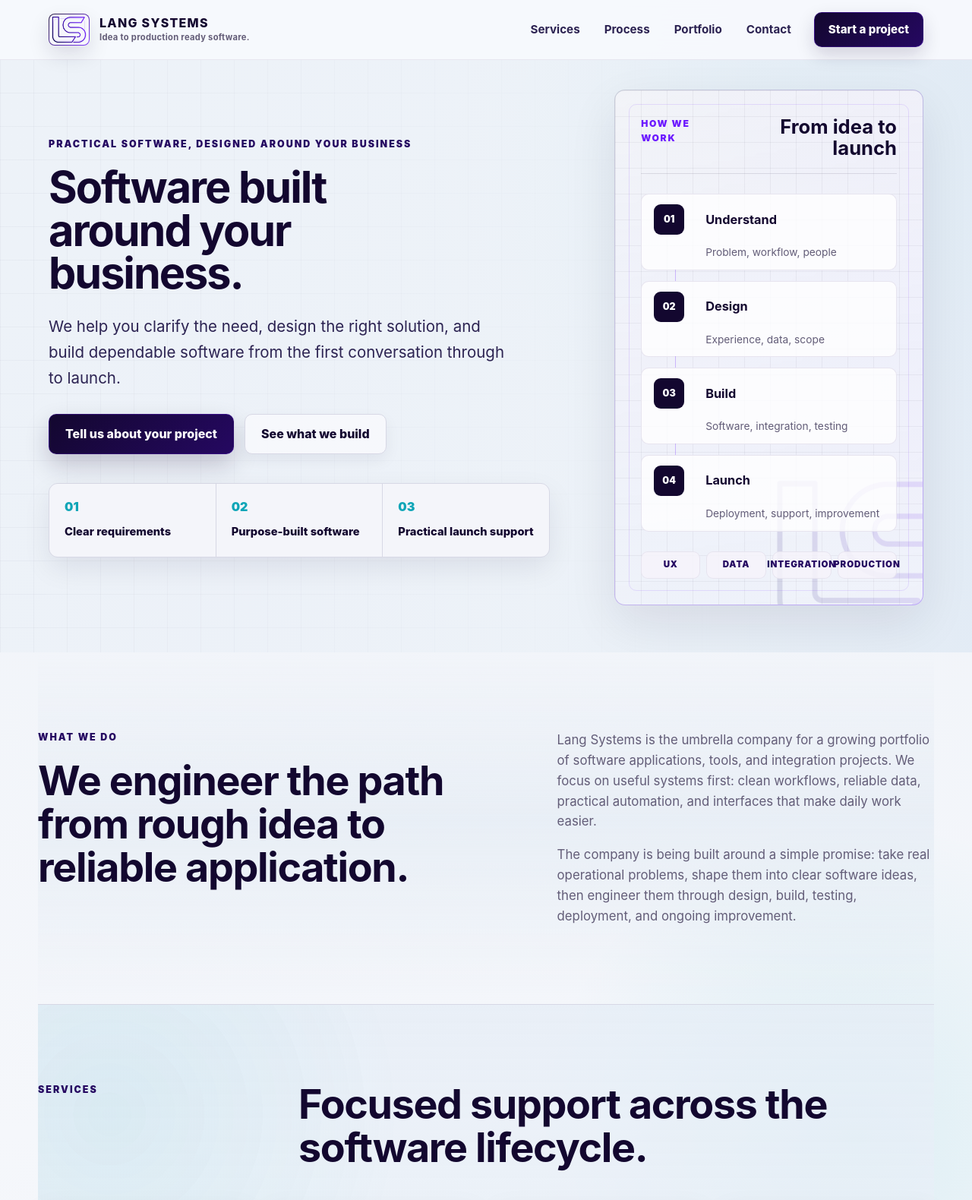
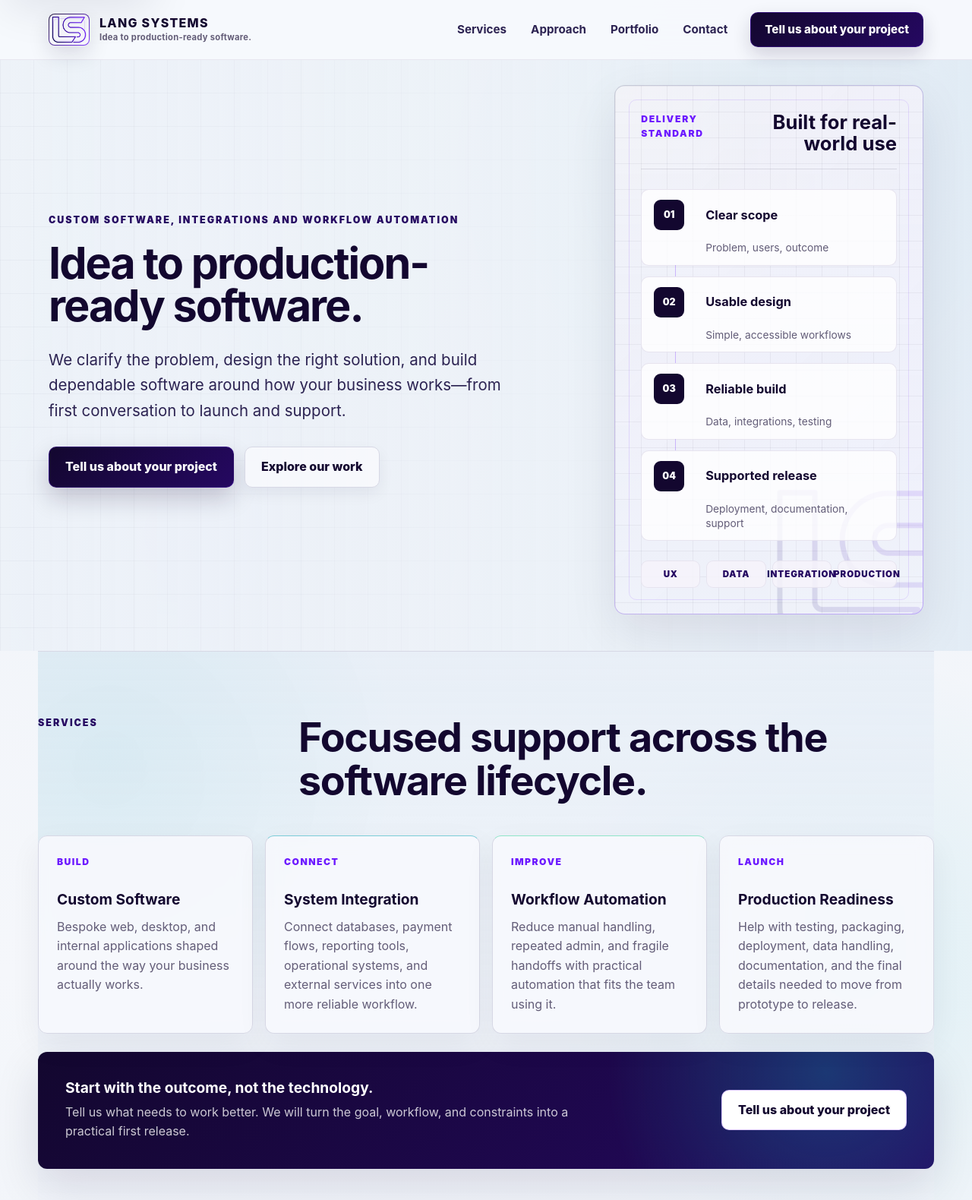
Before and after one commit to langzonedev/LangSystemsWebsite, a website: page index.html in a window 1280 px wide. Shown: the top 1580 px of the page at 76% size. Drawn offline with Linux system fonts and the light colour scheme.

Commit message:
Refine website message hierarchy and accessibility (#13)
Restore the production-ready hero message, reduce duplicated content and excess spacing, and fix mobile navigation keyboard accessibility.

```diff
--- a/index.html
+++ b/index.html
@@ -12,11 +12,12 @@
     <meta name="lang-systems-intake-endpoint" content="https://lang-systems-intake.langsystemsdesign.workers.dev/api/project-submissions" />
     <!-- Verified Cloudflare Worker production delivery. Retain the email-client code path for controlled rollback only. -->
     <meta name="lang-systems-intake-mode" content="api" />
-    <title>Lang Systems | Idea to Production Ready Software</title>
+    <title>Lang Systems | Idea to Production-Ready Software</title>
     <link rel="icon" type="image/png" href="assets/lang-systems-logo.png" />
-    <link rel="stylesheet" href="styles.css?v=20260804-ux2" />
+    <link rel="stylesheet" href="styles.css?v=20260923-scrutiny" />
   </head>
   <body>
+    <a class="skip-link" href="#top">Skip to main content</a>
     <header class="site-header" data-header>
       <a class="brand" href="#top" aria-label="Lang Systems home">
         <span class="brand-mark" aria-hidden="true">
@@ -24,7 +25,7 @@
         </span>
         <span class="brand-copy">
           <span class="brand-text">Lang Systems</span>
-          <span class="brand-tagline">Idea to production ready software.</span>
+          <span class="brand-tagline">Idea to production-ready software.</span>
         </span>
       </a>
       <button class="nav-toggle" type="button" aria-expanded="false" aria-controls="site-nav">
@@ -35,10 +36,10 @@
       </button>
       <nav id="site-nav" class="site-nav" aria-label="Main navigation">
         <a href="#services">Services</a>
-        <a href="#process">Process</a>
+        <a href="#process">Approach</a>
         <a href="#portfolio">Portfolio</a>
         <a href="#contact">Contact</a>
-        <button class="nav-start" type="button" data-open-intake>Start a project</button>
+        <button class="nav-start" type="button" data-open-intake>Tell us about your project</button>
       </nav>
     </header>
 
@@ -46,59 +47,45 @@
       <section class="hero" aria-labelledby="hero-title">
         <div class="hero-shell">
           <div class="hero-content">
-            <p class="eyebrow">Practical software, designed around your business</p>
-            <h1 id="hero-title">Software built around your business.</h1>
+            <p class="eyebrow">Custom software, integrations and workflow automation</p>
+            <h1 id="hero-title">Idea to production-ready software.</h1>
             <p class="hero-lede">
-              We help you clarify the need, design the right solution, and build dependable software
-              from the first conversation through to launch.
+              We clarify the problem, design the right solution, and build dependable software around
+              how your business works—from first conversation to launch and support.
             </p>
             <div class="hero-actions">
               <button class="button primary" type="button" data-open-intake>Tell us about your project</button>
-              <a class="button secondary" href="#portfolio">See what we build</a>
+              <a class="button secondary" href="#portfolio">Explore our work</a>
             </div>
-            <dl class="hero-proof" aria-label="What to expect from Lang Systems">
-              <div>
-                <dt>01</dt>
-                <dd>Clear requirements</dd>
-              </div>
-              <div>
-                <dt>02</dt>
-                <dd>Purpose-built software</dd>
-              </div>
-              <div>
-                <dt>03</dt>
-                <dd>Practical launch support</dd>
-              </div>
-            </dl>
           </div>
           <aside class="engineering-board" aria-label="Application engineering build path">
             <div class="board-mark" aria-hidden="true">
               <img src="assets/lang-systems-mark-outline.png" alt="" />
             </div>
             <div class="board-header">
-              <span>How we work</span>
-              <strong>From idea to launch</strong>
+              <span>Delivery standard</span>
+              <strong>Built for real-world use</strong>
             </div>
             <div class="blueprint-flow">
               <div class="blueprint-node">
                 <span>01</span>
-                <strong>Understand</strong>
-                <small>Problem, workflow, people</small>
+                <strong>Clear scope</strong>
+                <small>Problem, users, outcome</small>
               </div>
               <div class="blueprint-node">
                 <span>02</span>
-                <strong>Design</strong>
-                <small>Experience, data, scope</small>
+                <strong>Usable design</strong>
+                <small>Simple, accessible workflows</small>
               </div>
               <div class="blueprint-node">
                 <span>03</span>
-                <strong>Build</strong>
-                <small>Software, integration, testing</small>
+                <strong>Reliable build</strong>
+                <small>Data, integrations, testing</small>
               </div>
               <div class="blueprint-node">
                 <span>04</span>
-                <strong>Launch</strong>
-                <small>Deployment, support, improvement</small>
+                <strong>Supported release</strong>
+                <small>Deployment, documentation, support</small>
               </div>
             </div>
             <div class="board-footer">
@@ -108,25 +95,6 @@
               <span>Production</span>
             </div>
           </aside>
-        </div>
-      </section>
-
-      <section class="intro section" aria-labelledby="intro-title">
-        <div class="section-heading">
-          <p class="eyebrow">What we do</p>
-          <h2 id="intro-title">We engineer the path from rough idea to reliable application.</h2>
-        </div>
-        <div class="intro-copy">
-          <p>
-            Lang Systems is the umbrella company for a growing portfolio of software applications,
-            tools, and integration projects. We focus on useful systems first: clean workflows,
-            reliable data, practical automation, and interfaces that make daily work easier.
-          </p>
-          <p>
-            The company is being built around a simple promise: take real operational problems,
-            shape them into clear software ideas, then engineer them through design, build, testing,
-            deployment, and ongoing improvement.
-          </p>
         </div>
       </section>
 
@@ -173,11 +141,11 @@
           <div>
             <h3>Start with the outcome, not the technology.</h3>
             <p>
-              You do not need to know what technology you need. Tell us what you are trying to
-              achieve, and we will handle the technical translation.
+              Tell us what needs to work better. We will turn the goal, workflow, and constraints
+              into a practical first release.
             </p>
           </div>
-          <button class="button primary" type="button" data-open-intake>Start a project</button>
+          <button class="button primary" type="button" data-open-intake>Tell us about your project</button>
         </div>
       </section>
 
@@ -446,8 +414,8 @@
           <p class="eyebrow">Contact</p>
           <h2 id="contact-title">Ready to shape the next system?</h2>
           <p>
-            Share the idea, workflow challenge, or integration gap you want to solve. We will help
-            shape the path from first conversation to practical software delivery.
+            Share the idea, workflow bottleneck, or integration gap. We will review it and come back
+            with the clearest practical next step.
           </p>
           <button class="button primary" type="button" data-open-intake>Tell us about your project</button>
         </div>
@@ -463,7 +431,7 @@
         <header class="intake-header">
           <div>
             <p class="eyebrow" data-intake-header-eyebrow>Project discovery</p>
-            <h2 id="intake-title" data-intake-header-title>Tell us what you want to achieve.</h2>
+            <h2 id="intake-title" data-intake-header-title tabindex="-1">Tell us what you want to achieve.</h2>
             <p data-intake-header-description>You do not need to know what technology you need. We will handle the technical translation.</p>
           </div>
           <button class="dialog-close" type="button" data-close-intake aria-label="Close project discovery">&times;</button>
@@ -674,7 +642,7 @@
         </span>
         <span class="brand-text">Lang Systems</span>
       </a>
-      <p>Idea to production ready software.</p>
+      <p>Idea to production-ready software.</p>
       <small>&copy; <span data-year></span> Lang Systems. All rights reserved.</small>
     </footer>
 
--- a/intake.js
+++ b/intake.js
@@ -594,6 +594,7 @@
 
     dialog.showModal();
     updateStep();
+    window.requestAnimationFrame(() => intakeHeaderTitle?.focus({ preventScroll: true }));
   }
 
   function requestClose({ syncHistory = true, confirmDirty = true } = {}) {
--- a/styles.css
+++ b/styles.css
@@ -53,6 +53,26 @@ body.nav-open {
   overflow: hidden;
 }
 
+.skip-link {
+  position: fixed;
+  top: 10px;
+  left: 10px;
+  z-index: 100;
+  padding: 10px 14px;
+  color: #ffffff;
+  font-weight: 800;
+  text-decoration: none;
+  background: var(--ink);
+  border-radius: 8px;
+  box-shadow: var(--shadow);
+  transform: translateY(-160%);
+  transition: transform 160ms ease;
+}
+
+.skip-link:focus {
+  transform: translateY(0);
+}
+
 a {
   color: inherit;
 }
@@ -234,8 +254,8 @@ img {
 
 .hero {
   position: relative;
-  min-height: min(800px, 100svh);
-  padding: 118px clamp(20px, 5vw, 64px) 62px;
+  min-height: min(720px, 100svh);
+  padding: 112px clamp(20px, 5vw, 64px) 48px;
   overflow: hidden;
   isolation: isolate;
   background:
@@ -287,7 +307,7 @@ p {
 }
 
 h1 {
-  max-width: 12ch;
+  max-width: 13ch;
   margin-bottom: 26px;
   color: var(--ink);
   font-size: clamp(3.15rem, 4.5vw, 4.65rem);
@@ -321,7 +341,7 @@ h3 {
   display: flex;
   flex-wrap: wrap;
   gap: 14px;
-  margin: 30px 0 38px;
+  margin: 30px 0 0;
 }
 
 .button {
@@ -392,39 +412,6 @@ h3 {
   transform: none;
 }
 
-.hero-proof {
-  display: grid;
-  grid-template-columns: repeat(3, minmax(0, 1fr));
-  gap: 1px;
-  max-width: 660px;
-  margin: 0;
-  overflow: hidden;
-  background: var(--line);
-  border: 1px solid var(--line);
-  border-radius: var(--radius);
-  box-shadow: 0 14px 36px rgba(19, 7, 47, 0.08);
-}
-
-.hero-proof div {
-  min-height: 96px;
-  padding: 18px 20px;
-  background: rgba(248, 249, 253, 0.9);
-}
-
-.hero-proof dt {
-  margin-bottom: 10px;
-  color: var(--cyan);
-  font-weight: 900;
-}
-
-.hero-proof dd {
-  margin: 0;
-  color: var(--ink);
-  font-weight: 800;
-  line-height: 1.25;
-  font-size: 0.92rem;
-}
-
 .engineering-board {
   position: relative;
   min-height: 500px;
@@ -581,16 +568,14 @@ h3 {
 .section {
   width: min(var(--max), calc(100% - 40px));
   margin: 0 auto;
-  padding: clamp(68px, 8vw, 104px) 0;
-}
-
-.intro,
+  padding: clamp(56px, 7vw, 84px) 0;
+}
+
 .services,
 .portfolio {
   position: relative;
 }
 
-.intro::before,
 .services::before,
 .portfolio::before {
   position: absolute;
@@ -605,11 +590,6 @@ h3 {
   transform: translateX(-50%);
 }
 
-.intro::before {
-  background:
-    linear-gradient(180deg, rgba(241, 244, 250, 0), rgba(223, 232, 242, 0.52) 48%, rgba(241, 244, 250, 0));
-}
-
 .services::before {
   background:
     radial-gradient(circle at 8% 18%, rgba(14, 165, 183, 0.08), transparent 24rem),
@@ -630,23 +610,6 @@ h3 {
   margin-bottom: 44px;
 }
 
-.intro {
-  display: grid;
-  grid-template-columns: minmax(0, 1.1fr) minmax(280px, 0.9fr);
-  gap: clamp(34px, 6vw, 80px);
-}
-
-.intro .section-heading {
-  display: block;
-  margin-bottom: 0;
-}
-
-.intro-copy {
-  color: var(--muted);
-  font-size: 1.05rem;
-}
-
-.intro-copy p:last-child,
 .service-card p:last-child,
 .timeline p:last-child,
 .product-card p:last-child,
@@ -782,14 +745,14 @@ h3 {
 }
 
 .timeline li {
-  min-height: 280px;
+  min-height: 240px;
   padding: 26px;
   background: rgba(255, 255, 255, 0.07);
 }
 
 .timeline span {
   display: block;
-  margin-bottom: 54px;
+  margin-bottom: 36px;
   color: var(--mint);
   font-weight: 900;
 }
@@ -866,8 +829,8 @@ h3 {
 
 .portfolio-controls button {
   display: grid;
-  width: 42px;
-  height: 42px;
+  width: 44px;
+  height: 44px;
   place-items: center;
   color: var(--ink);
   font: inherit;
@@ -1841,7 +1804,7 @@ h3 {
   grid-template-columns: minmax(0, 1fr) minmax(300px, 430px);
   gap: clamp(30px, 5vw, 72px);
   align-items: center;
-  padding: clamp(70px, 10vw, 110px) clamp(20px, 5vw, 64px);
+  padding: clamp(58px, 8vw, 84px) clamp(20px, 5vw, 64px);
   background:
     linear-gradient(135deg, rgba(229, 236, 246, 0.96), rgba(219, 229, 241, 0.9)),
     linear-gradient(90deg, rgba(14, 165, 183, 0.08), transparent);
@@ -2499,9 +2462,11 @@ h3 {
     opacity: 0;
     pointer-events: none;
     transform: translateY(-12px);
+    visibility: hidden;
     transition:
       opacity 160ms ease,
-      transform 160ms ease;
+      transform 160ms ease,
+      visibility 0s linear 160ms;
   }
 
   .site-nav a {
@@ -2516,6 +2481,8 @@ h3 {
     opacity: 1;
     pointer-events: auto;
     transform: translateY(0);
+    visibility: visible;
+    transition-delay: 0s;
   }
 
   .nav-open .nav-toggle span:nth-child(2) {
@@ -2556,9 +2523,7 @@ h3 {
     display: none;
   }
 
-  .hero-proof,
   .section-heading,
-  .intro,
   .timeline,
   .services-invitation,
   .contact,
@@ -2630,7 +2595,7 @@ h3 {
   }
 
   .hero {
-    padding: 118px 20px 64px;
+    padding: 112px 20px 52px;
   }
 
   h1 {
@@ -2665,7 +2630,6 @@ h3 {
     width: 100%;
   }
 
-  .hero-proof,
   .service-grid {
     grid-template-columns: 1fr;
   }
```
Also changed, not shown: script.js (+19 -4 lines), 1 other file.
